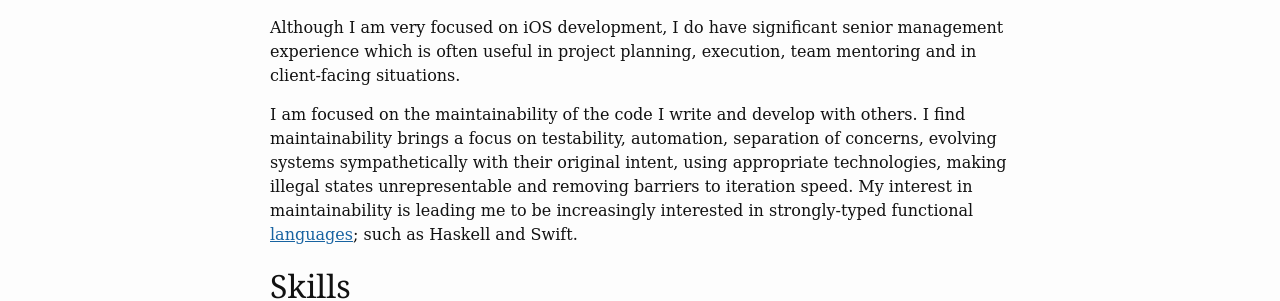
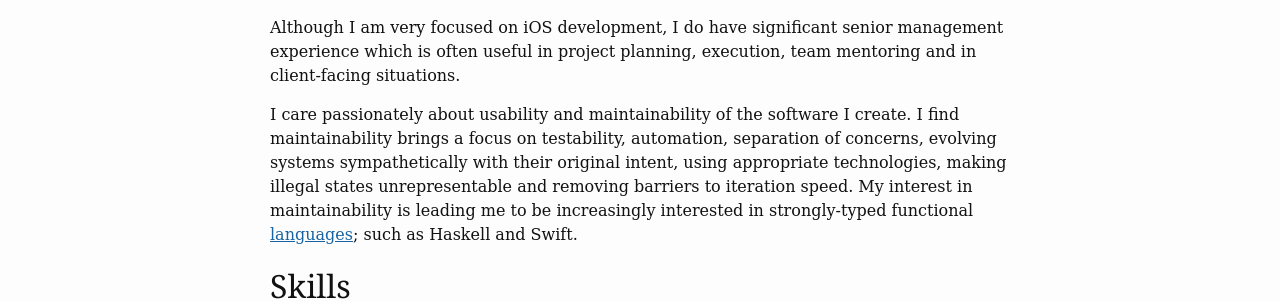
Before and after one commit to NickAger/nickager.github.io, a Jekyll site: the page built from x2-cv.md, in a window 1280 px wide and 900 px high. Shown: the part 235-536 px from the top of the window. Built offline with Jekyll 4.4.1, drawn with Linux system fonts in a browser that asks for light colours; nearby versions of some CDN libraries; some web fonts are replaced.

```diff
--- a/x2-cv.md
+++ b/x2-cv.md
@@ -4,13 +4,13 @@ title: CV
 permalink: /cv/
 ---
 
-<div style="float:right; line-height:23px; border: 1px solid black; border-radius: 4px; padding: 6px 12px; top:-70px; position: relative"><a href="\files\Nick-Ager-CV-2-2016.pdf">Download CV</a></div>
+<div style="float:right; line-height:23px; border: 1px solid black; border-radius: 4px; padding: 6px 12px; top:-70px; position: relative"><a href="\files\NickAgerCV-March2016.pdf">Download CV</a></div>
 
 I am a <a href="#github-contributions" rel="leanModal">hands-on</a> senior iOS Developer with over 20 years commercial programming experience and over 4 years experience developing commercial iPhone/iPad applications.
 
 Although I am very focused on iOS development, I do have significant senior management experience which is often useful in project planning, execution, team mentoring and in client-facing situations.
 
-I am focused on the maintainability of the code I write and develop with others. I find maintainability brings a focus on testability, automation, separation of concerns, evolving systems sympathetically with their original intent, using appropriate technologies, making illegal states unrepresentable and removing barriers to iteration speed. My interest in maintainability is leading me to be increasingly interested in strongly-typed functional <a href="#language" rel="leanModal">languages</a>; such as Haskell and Swift.
+I care passionately about usability and maintainability of the software I create. I find maintainability brings a focus on testability, automation, separation of concerns, evolving systems sympathetically with their original intent, using appropriate technologies, making illegal states unrepresentable and removing barriers to iteration speed. My interest in maintainability is leading me to be increasingly interested in strongly-typed functional <a href="#language" rel="leanModal">languages</a>; such as Haskell and Swift.
 
 ## Skills
 
```
Also changed, not shown: 1 other file.
